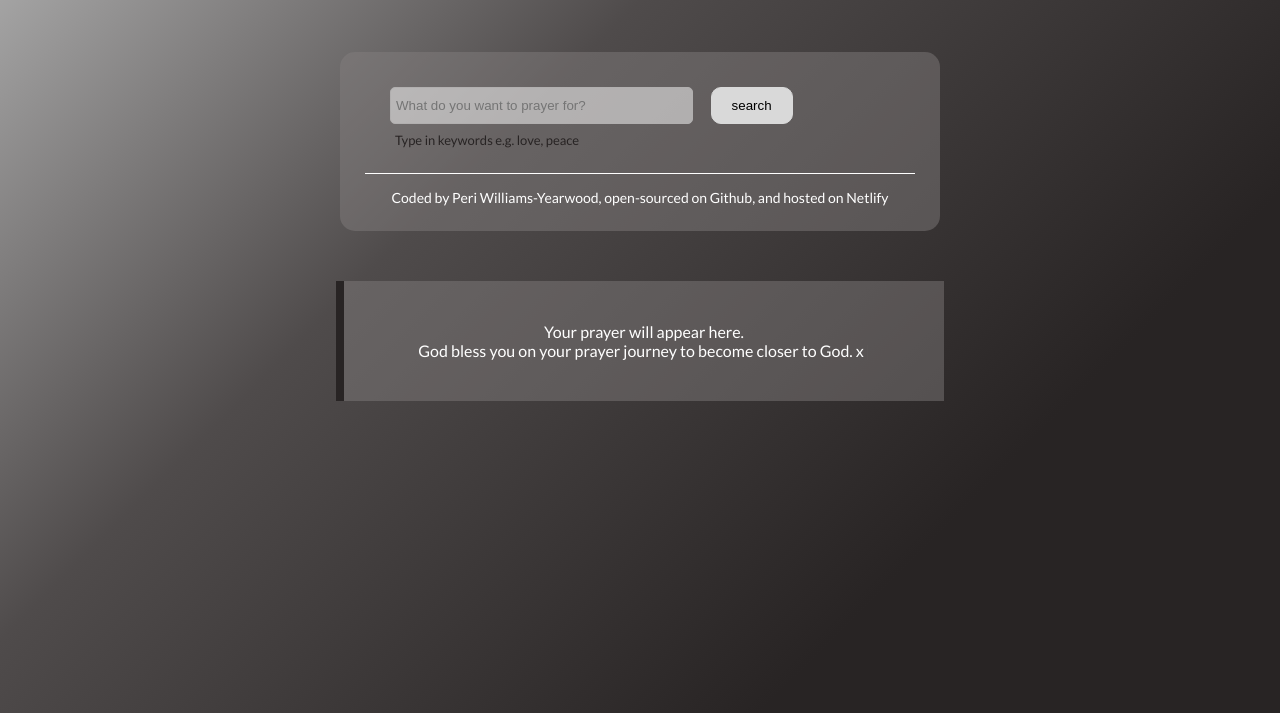
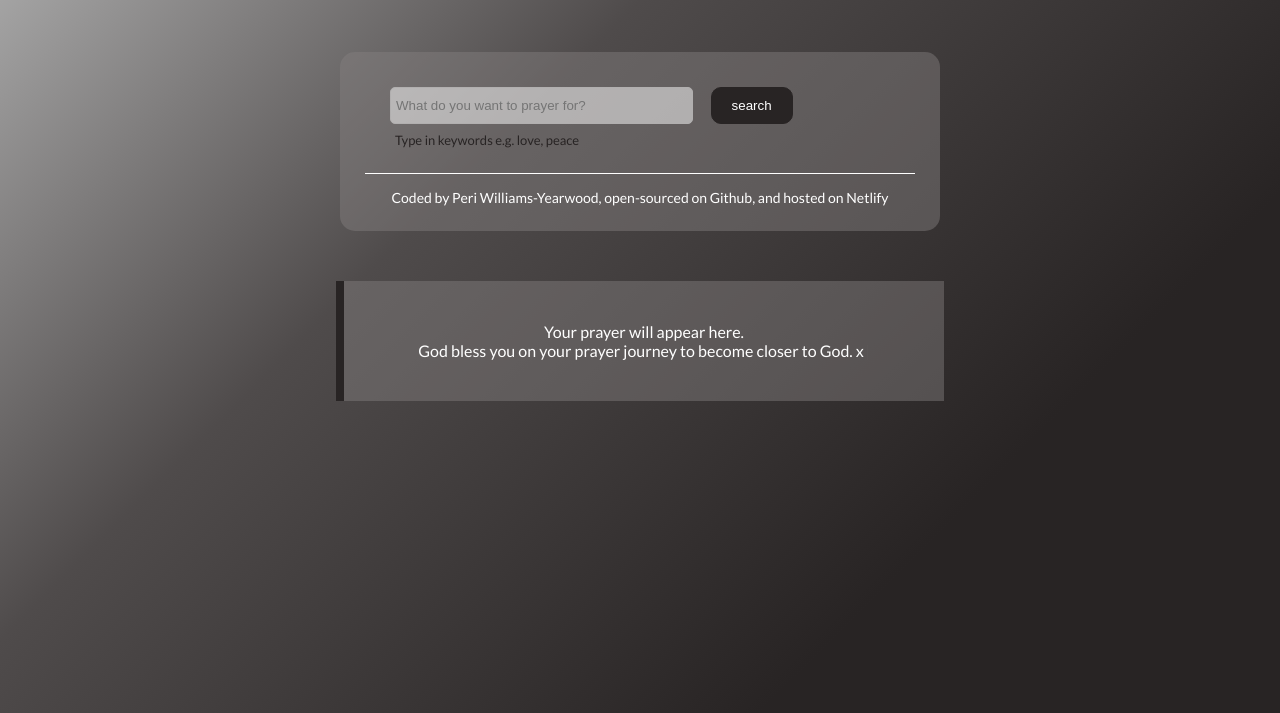
Before and after one commit to Pezza242/Christian-prayer-generator, a plain HTML site: page index.html in a window 1280 px wide. In both pictures the pointer is over the input "search". Shown: the part 87-800 px from the top of the page. Drawn offline with nearby package versions, Linux system fonts and the light colour scheme.

Commit message:
Updated search button
When button is hovered, it changes colour

```diff
--- a/style.css
+++ b/style.css
@@ -41,6 +41,11 @@ h1 {
   border: 1px solid #d9d9d9;
   border-radius: 10px;
 }
+#search-button:hover {
+  background-color: #282424;
+  border: 1px solid #282424;
+  color: white;
+}
 #info {
   color: #282424;
   font-size: 13px;
```
